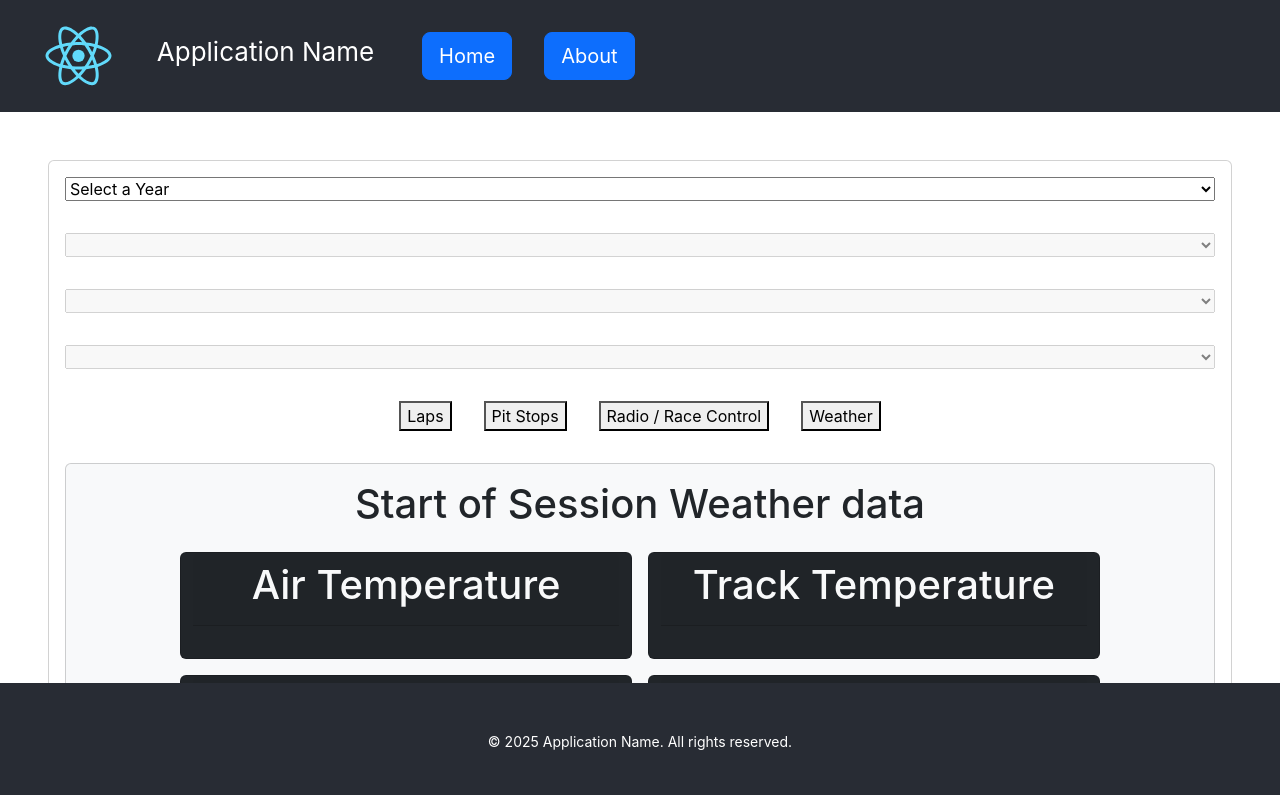
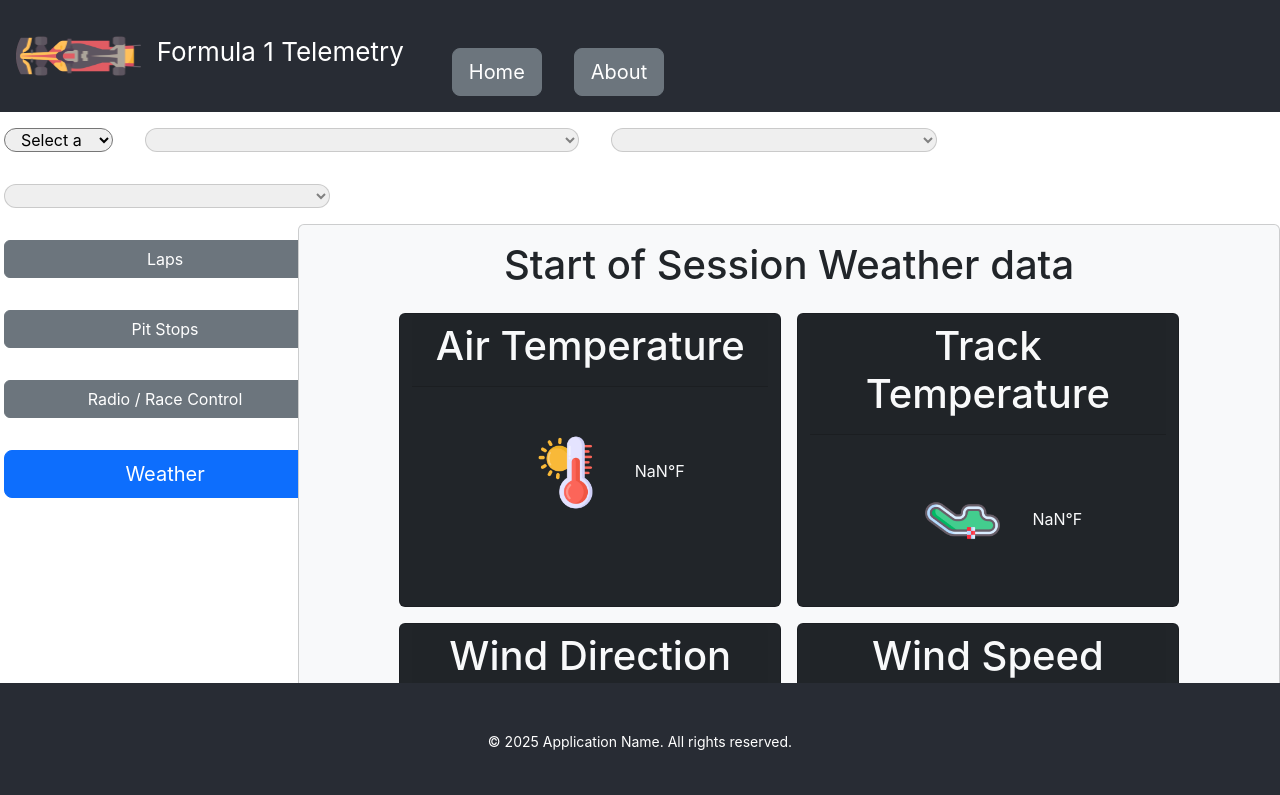
Before and after one commit to 25Jburton/F1_telemetry-python, a React app in the folder f1-telemetry_react/: page / in a window 1280 px wide. Both pictures are taken after a click on the button "Weather". Shown: the top 795 px of the page. Built offline with nearby package versions, Linux system fonts and the light colour scheme.

Commit message:
style and assests added for weather tab, data conversions added

```diff
--- a/f1-telemetry_react/public/index.html
+++ b/f1-telemetry_react/public/index.html
@@ -2,19 +2,18 @@
 <html lang="en">
   <head>
     <meta charset="utf-8" />
-    <link rel="icon" href="%PUBLIC_URL%/favicon.ico" />
+    <link rel="icon" href="../assets/favicon.ico" />
     <meta name="viewport" content="width=device-width, initial-scale=1" />
-    <meta name="theme-color" content="#000000" />
     <meta
       name="description"
       content="Web site created using create-react-app"
     />
-    <link rel="apple-touch-icon" href="%PUBLIC_URL%/logoMobile.png" />
+    <link rel="apple-touch-icon" href="/f1-telemetry_react/public/assets/favicon.ico" />
     <!--
       manifest.json provides metadata used when your web app is installed on a
       user's mobile device or desktop. See https://developers.google.com/web/fundamentals/web-app-manifest/
     -->
-    <link rel="manifest" href="%PUBLIC_URL%/manifest.json" />
+    <link rel="manifest" href="/f1-telemetry_react/public/manifest.json" />
     <!--
       Notice the use of %PUBLIC_URL% in the tags above.
       It will be replaced with the URL of the `public` folder during the build.
@@ -24,7 +23,7 @@
       work correctly both with client-side routing and a non-root public URL.
       Learn how to configure a non-root public URL by running `npm run build`.
     -->
-    <title>React App</title>
+    <title>Formula 1 Telemetry</title>
   </head>
   <body>
     <noscript>You need to enable JavaScript to run this app.</noscript>
--- a/f1-telemetry_react/src/components/AppHeader.js
+++ b/f1-telemetry_react/src/components/AppHeader.js
@@ -1,4 +1,4 @@
-import logo from '../assets/logo.svg';
+import logo from '../assets/logo.png';
 import '../css/HeaderFooter.css';
 import 'bootstrap/dist/css/bootstrap.min.css';
 
@@ -8,14 +8,14 @@ function AppHeader() {
       <div className='nav-wrapper'>
         <img className='logo-img' alt='logo' src={logo} />
         <div className='nav-title'>
-          Application Name
+          Formula 1 Telemetry
         </div>
-        <div className='nav-btns'>
+        <div className='nav-btns '>
           <a
             href='/home'>
               <button
                 type='button'
-                className='btn btn-primary btn-lg'
+                className='btn btn-secondary btn-lg'
               >
                 Home
               </button>
@@ -24,7 +24,7 @@ function AppHeader() {
             href='/about'>
               <button
                 type='button'
-                className='btn btn-primary btn-lg'
+                className='btn btn-secondary btn-lg'
               >
                 About
               </button>
--- a/f1-telemetry_react/src/components/SelectDropdowns.js
+++ b/f1-telemetry_react/src/components/SelectDropdowns.js
@@ -1,5 +1,6 @@
 import React, { useState, useEffect } from 'react';
 import TabBlock from './TabBlock'
+import '../css/DropDown.css';
 
 function SelectDropdowns() {
     const [circuit, setCircuit] = useState([]);
@@ -55,34 +56,36 @@ function SelectDropdowns() {
     };
 
     return (
-        <div className='card m-5'>
-            <select className='main-drop-down m-3' value={yearValue} onChange={handleSelectChangeYear}>
+        <div>
+            <div className='row'>
+                <select className='main-drop-down m-3 col-1' value={yearValue} onChange={handleSelectChangeYear}>
                     <option value="" disabled>Select a Year</option>
                     <option value='2023' key='1'>2023</option>
                     <option value='2024' key='2'>2024</option>
                     <option value='2025' key='3'>2025</option>
                 </select>
 
-            <select className='main-drop-down m-3' disabled={!yearValue} onChange={handleSelectChangeCircuit}>
+                <select className='main-drop-down m-3 col-4' disabled={!yearValue} onChange={handleSelectChangeCircuit}>
                     <option value="" disabled>Select a Circuit</option>
                     {circuit.map((item) => (
                         <option value={item.circuit_key} data-meeting-key={item.meeting_key}>{item.circuit_short_name} | {item.meeting_name}</option>
                     ))}
                 </select>
 
-            <select className='main-drop-down m-3' disabled={!circuitValue} onChange={handleSelectChangeSession}>
+                <select className='main-drop-down m-3 col-3' disabled={!circuitValue} onChange={handleSelectChangeSession}>
                     <option value="" disabled>Select a Session</option>
                     {session.map((item) => (
                         <option value={item.session_key}>{item.session_name} | {item.session_type}</option>
                     ))}
                 </select>
 
-            <select className='main-drop-down m-3' disabled={!sessionValue}>
+                <select className='main-drop-down m-3 col-3' disabled={!sessionValue}>
                     <option value="" disabled>Select a Driver</option>
                     {driver.map((item) => (
                         <option value={item.driver_number}>{item.driver_number} - {item.full_name}</option>
                     ))}
                 </select>
+            </div>
             <TabBlock sessionValue={sessionValue} />
         </div>
     );
--- a/f1-telemetry_react/src/components/TabBlock.js
+++ b/f1-telemetry_react/src/components/TabBlock.js
@@ -2,13 +2,13 @@ import React, { useState } from 'react';
 import WeatherBlock from './WeatherBlock';
 
 const Tab = ({ label, onClick, active }) => (
-  <button className={active ? 'active-tab m-3' : 'm-3'} onClick={onClick}>
+  <button className={active ? 'active-tab m-3 btn btn-primary btn-lg' : 'm-3 btn btn-secondary btn-md'} onClick={onClick}>
     {label}
   </button>
 );
 
 const TabPanel = ({ children }) => (
-  <div className="tab-panel">
+  <div className="tab-panel mb-5">
     {children}
   </div>
 );
@@ -22,7 +22,7 @@ const Tabs = ({ children }) => {
 
   return (
     <div className="tabs">
-      <div className="tab-list">
+      <div className="tab-list row">
         {children.map((child) => (
           <Tab
             key={child.props.label}
@@ -46,7 +46,7 @@ const Tabs = ({ children }) => {
 
 const TabBlock = ({sessionValue}) => {
   return (
-    <Tabs disabled={!sessionValue}>
+    <Tabs>
       <TabPanel label="Laps">
         <p>getSessionLaps</p>
         <p>getSessionPositions</p>
--- a/f1-telemetry_react/src/components/WeatherBlock.js
+++ b/f1-telemetry_react/src/components/WeatherBlock.js
@@ -1,5 +1,12 @@
 import React, { useState, useEffect } from 'react';
 import 'bootstrap/dist/css/bootstrap.min.css';
+import '../css/Weather.css';
+import temperature from '../assets/high-temperature.png';
+import rain from '../assets/rain.png';
+import track from '../assets/track.png';
+import wind from '../assets/wind.png';
+import wind_direction from '../assets/wind-direction.png';
+import sun from '../assets/sun.png'
 
 function WeatherBlock({sessionValue}) {
     const [weather, setWeather] = useState([]);
@@ -12,9 +19,37 @@ function WeatherBlock({sessionValue}) {
         }
     }, [sessionValue]);
 
+    function getWindDirection(wind_direction){
+        let direction = '';
+        if(direction >= 0 && direction < 30){
+            direction = 'North (N)';
+        }else if(direction >= 30 && direction < 65){
+            direction = 'Northeast (NE)';
+        }else if(direction >= 65 && direction < 120){
+            direction = 'East (E)';
+        }else if(direction >= 125 && direction < 165){
+            direction = 'Southeast (SE)';
+        }else if(direction >= 165 && direction < 215){
+            direction = 'South (S)';
+        }else if(direction >= 215 && direction < 255){
+            direction = 'Southwest (SW)';
+        }else if(direction >= 255 && direction < 300){
+            direction = 'West (W)';
+        }else if(direction >= 300 && direction < 340){
+            direction = 'Northwest (NW)';
+        }else if(direction >= 340 && direction <= 360){
+            direction = 'North (N)';
+        }
+        return direction;
+    }
+
+    const roundTemp = ((weather.air_temperature * 9/5) + 32).toFixed(2);
+    const roundTrackTemp = ((weather.track_temperature * 9/5) + 32).toFixed(2);
+    const roundWindSpeed = (weather.wind_speed * 2.2369).toFixed(2);
+
     return (
-    <div className="card bg-light m-3 mb-5">
-        <div className="card-body mb-5">
+    <div className="card bg-light">
+        <div className="card-body data-card">
             <h1 className='text-dark font-weight-bold'>Start of Session Weather data</h1>
             <div className='row m-3 d-flex justify-content-center'>
                 <div className='card m-2 bg-dark text-light font-weight-bold col-lg-5 col-md-12'>
@@ -24,7 +59,8 @@ function WeatherBlock({sessionValue}) {
                         </h1>
                     </div>
                     <div className='card-body weather-value'>
-                        {weather.air_temperature}
+                        <img className='weather-img' alt='temperature' src={temperature} />
+                        {roundTemp}°F
                     </div>
                 </div>
 
@@ -35,7 +71,8 @@ function WeatherBlock({sessionValue}) {
                         </h1>
                     </div>
                     <div className='card-body weather-value'>
-                        {weather.track_temperature}
+                        <img className='weather-img' alt='track temperature' src={track} />
+                        {roundTrackTemp}°F
                     </div>
                 </div>
 
@@ -46,7 +83,8 @@ function WeatherBlock({sessionValue}) {
                         </h1>
                     </div>
                     <div className='card-body weather-value'>
-                        {weather.wind_direction}
+                        <img className='weather-img' alt='Wind direction' src={wind_direction} />
+                        {getWindDirection(weather.wind_direction)}
                     </div>
                 </div>
 
@@ -57,18 +95,19 @@ function WeatherBlock({sessionValue}) {
                         </h1>
                     </div>
                     <div className='card-body weather-value'>
-                        {weather.wind_speed}
+                        <img className='weather-img' alt='Track temperature' src={wind} />
+                        {roundWindSpeed} MPH
                     </div>
                 </div>
 
                 <div className='card m-2 bg-dark text-light font-weight-bold col-lg-5 col-md-12'>
                     <div className='card-header'>
                         <h1>
-                        Rainfall
+                        {weather.rainfall ? 'Rainfall' : 'Sunny' }
                         </h1>
                     </div>
                     <div className='card-body weather-value'>
-                        {weather.rainfall}
+                        {weather.rainfall ? <img className='weather-img' alt='Rain' src={rain} /> : <img className='weather-img' alt='Sunny' src={sun} />}
                     </div>
                 </div>
             </div>
--- /dev/null
+++ b/f1-telemetry_react/src/css/DropDown.css
@@ -0,0 +1,8 @@
+.main-drop-down {
+    border-radius: 15px;
+}
+
+.tabs{
+    display: flex;
+    height: 225px;
+}
--- a/f1-telemetry_react/src/css/HeaderFooter.css
+++ b/f1-telemetry_react/src/css/HeaderFooter.css
@@ -19,6 +19,8 @@
 
 .nav-title, .nav-btns {
     padding: 1rem;
+    display: flex;
+    justify-content: end;
 }
 
 a{
--- /dev/null
+++ b/f1-telemetry_react/src/css/Weather.css
@@ -0,0 +1,8 @@
+.weather-img {
+    height: 75px;
+    margin: 2rem;
+}
+
+.data-card{
+    margin-bottom: 10rem;
+}
```
Also changed, not shown: f1-telemetry_react/public/assets/logoMain.png, f1-telemetry_react/public/assets/logoMobile.png, f1-telemetry_react/public/manifest.json, f1-telemetry_react/src/assets/high-temperature.png (added), f1-telemetry_react/src/assets/logo.png (added), f1-telemetry_react/src/assets/logo.svg (deleted), f1-telemetry_react/src/assets/rain.png (added), f1-telemetry_react/src/assets/sun.png (added), f1-telemetry_react/src/assets/track.png (added), f1-telemetry_react/src/assets/wind-direction.png (added), f1-telemetry_react/src/assets/wind.png (added). Lines whose indentation alone changed are shown as unchanged.
